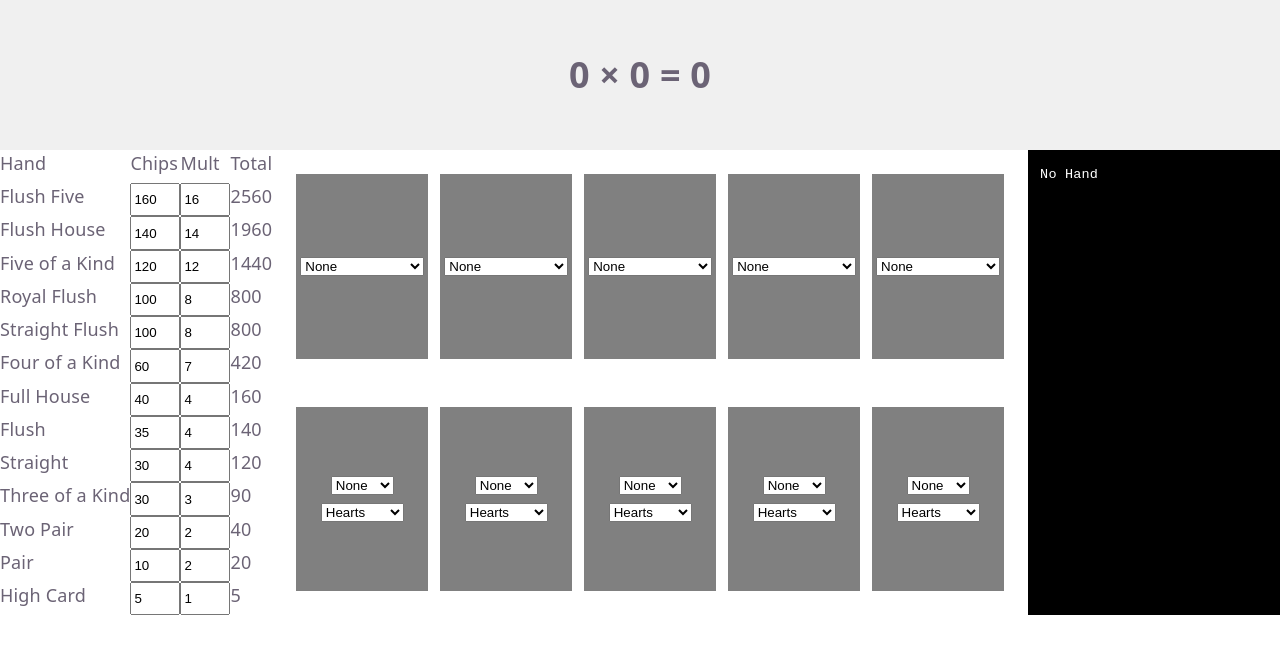
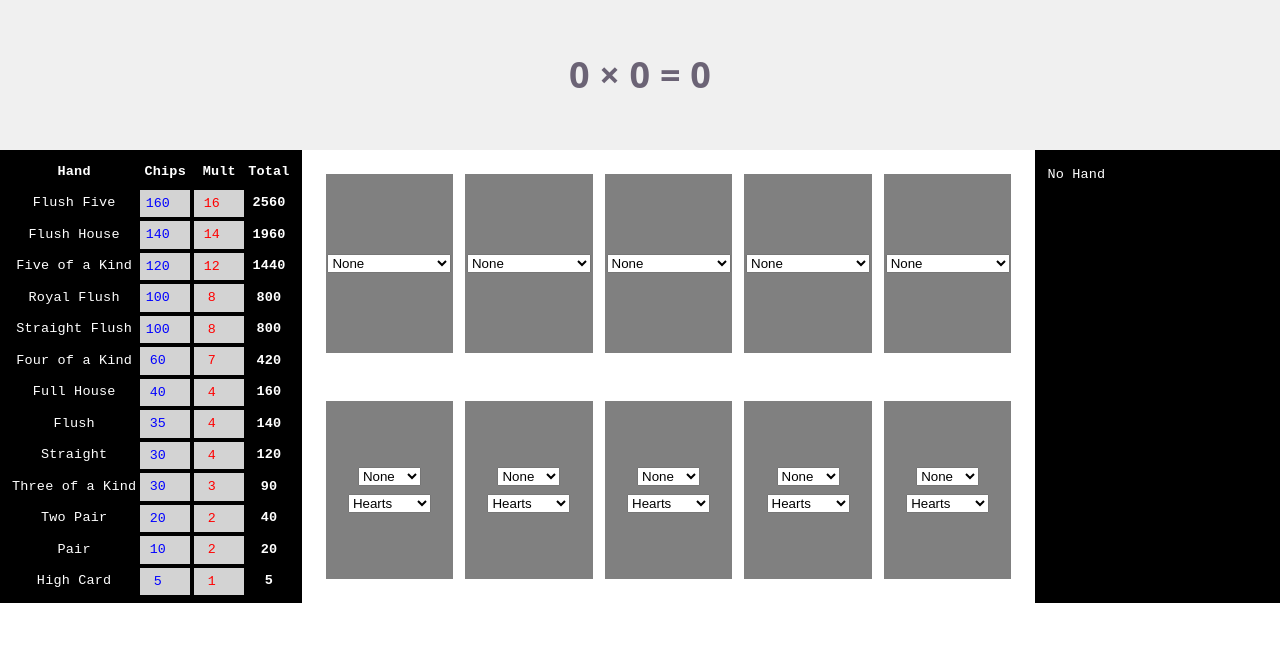
Before and after one commit to JakeKo/balatro-simulator, a React (Vite) app: page / in a window 1280 px wide. Shown: the top 654 px of the page. Built offline with nearby package versions, Linux system fonts and the light colour scheme.

Commit message:
Update style of HandTable

```diff
--- a/src/components/HandTable.jsx
+++ b/src/components/HandTable.jsx
@@ -15,24 +15,30 @@ function HandTable({ handMap, onChange }) {
 
   return (
     <div className="hand-table">
-      <div>Hand</div>
-      <div>Chips</div>
-      <div>Mult</div>
-      <div>Total</div>
+      <strong>Hand</strong>
+      <strong>Chips</strong>
+      <strong>Mult</strong>
+      <strong>Total</strong>
       {Object.entries(handMap).map(([hand, [chip, mult]]) => (
         <Fragment key={hand}>
-          <div className="hand-table-row-hand">{hand}</div>
+          <div className="hand-table-hand">{hand}</div>
           <input
-            className="hand-table-row-chip"
+            className="hand-table-chip"
             value={chip}
-            onChange={(e) => onChipChange(hand, e.target.value)}
+            type="number"
+            onChange={(event) =>
+              onChipChange(hand, Number.parseInt(event.target.value, 10))
+            }
           />
           <input
-            className="hand-table-row-mult"
+            className="hand-table-mult"
             value={mult}
-            onChange={(e) => onMultChange(hand, e.target.value)}
+            type="number"
+            onChange={(event) =>
+              onMultChange(hand, Number.parseInt(event.target.value, 10))
+            }
           />
-          <div className="hand-table-row-total">{chip * mult}</div>
+          <strong className="hand-table-total">{chip * mult}</strong>
         </Fragment>
       ))}
     </div>
--- a/src/index.css
+++ b/src/index.css
@@ -63,6 +63,34 @@ h2 {
   display: grid;
   grid-template-columns: 1fr 50px 50px min-content;
   width: max-content;
+  gap: 4px;
+  padding: 8px 12px;
+  font-size: 0.75rem;
+  font-family: monospace;
+  background: black;
+  color: white;
+}
+
+.hand-table * {
+  display: flex;
+  justify-content: center;
+  align-items: center;
+}
+
+.hand-table-chip,
+.hand-table-mult {
+  border: none;
+  background: lightgrey;
+  text-align: center;
+  font-family: monospace;
+}
+
+.hand-table-chip {
+  color: blue;
+}
+
+.hand-table-mult {
+  color: red;
 }
 
 .joker-pickers {
```
